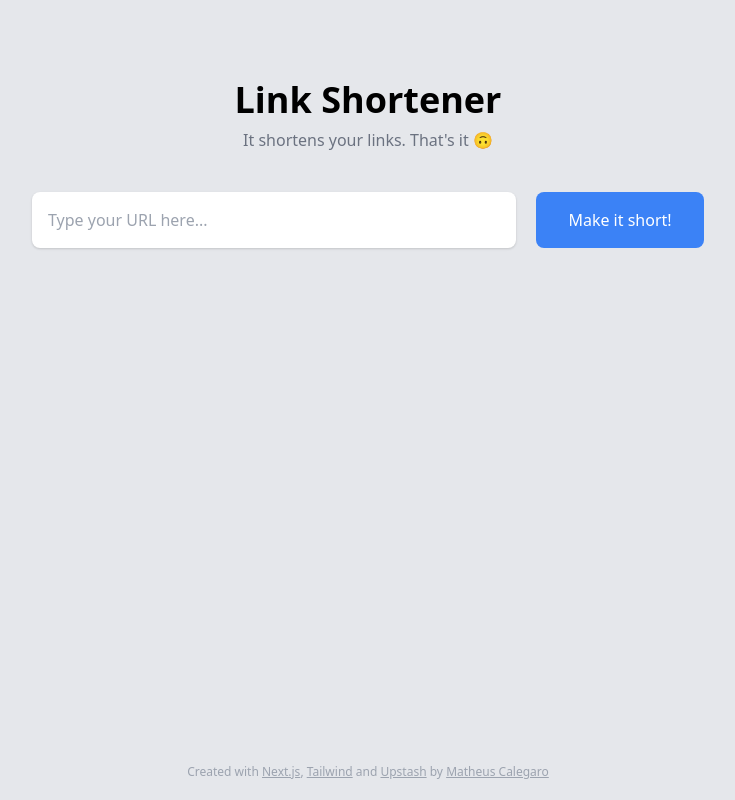
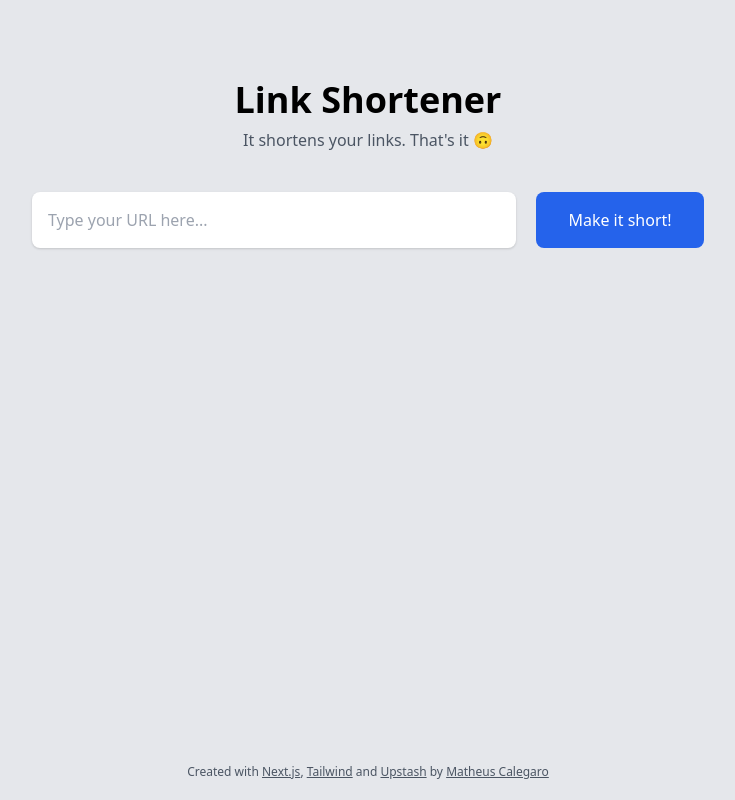
Before and after one commit to mathcale/link-shortener, a Next.js app: page / in a window 1280 px wide. Shown: the whole page, without its empty margins (272-1007 px from the left). Built offline with nearby package versions, Linux system fonts and the light colour scheme.

Commit message:
fix(accessibiliy): change low-contrast text color

```diff
--- a/src/components/Alert/alert.component.tsx
+++ b/src/components/Alert/alert.component.tsx
@@ -21,8 +21,8 @@ const settings = {
         ></path>
       </svg>
     ),
-    titleColor: 'text-red-800 dark:text-white',
-    textColor: 'text-red-600 dark:text-red-300',
+    titleColor: 'text-red-900 dark:text-white',
+    textColor: 'text-red-900 dark:text-red-300',
   },
   success: {
     containerBgColor: 'bg-green-200 dark:bg-green-800',
@@ -39,8 +39,8 @@ const settings = {
         ></path>
       </svg>
     ),
-    titleColor: 'text-green-800 dark:text-white',
-    textColor: 'text-green-600 dark:text-green-300',
+    titleColor: 'text-green-900 dark:text-white',
+    textColor: 'text-green-900 dark:text-green-300',
   },
 };
 
--- a/src/pages/index.tsx
+++ b/src/pages/index.tsx
@@ -75,7 +75,7 @@ const IndexPage: React.FC = () => {
       <main className="pt-20 px-10 md:px-0 flex flex-col justify-between h-screen">
         <div>
           <h1 className="text-center text-4xl font-bold mb-2 dark:text-white">Link Shortener</h1>
-          <p className="text-center text-gray-500 dark:text-gray-400">It shortens your links. That&apos;s it 🙃</p>
+          <p className="text-center text-gray-600 dark:text-gray-400">It shortens your links. That&apos;s it 🙃</p>
 
           <div className="flex items-center w-full mt-10">
             <div className="w-full md:max-w-2xl md:mx-auto">
@@ -102,7 +102,7 @@ const IndexPage: React.FC = () => {
                     type="button"
                     onClick={(e) => (!isLoading ? onSubmitPress(e) : null)}
                     disabled={isLoading}
-                    className="p-4 rounded-lg bg-blue-500 hover:bg-blue-700 text-white transition-colors dark:bg-blue-800 dark:hover:bg-blue-600"
+                    className="p-4 rounded-lg bg-blue-600 hover:bg-blue-700 text-white transition-colors dark:bg-blue-800 dark:hover:bg-blue-600"
                   >
                     Make it short!
                   </button>
@@ -112,7 +112,7 @@ const IndexPage: React.FC = () => {
           </div>
         </div>
 
-        <p className="mb-5 text-gray-400 text-center text-xs">
+        <p className="mb-5 text-gray-600 text-center text-xs">
           Created with{' '}
           <a href="https://nextjs.org/" target="_blank" rel="noreferrer" className="underline">
             Next.js
```
